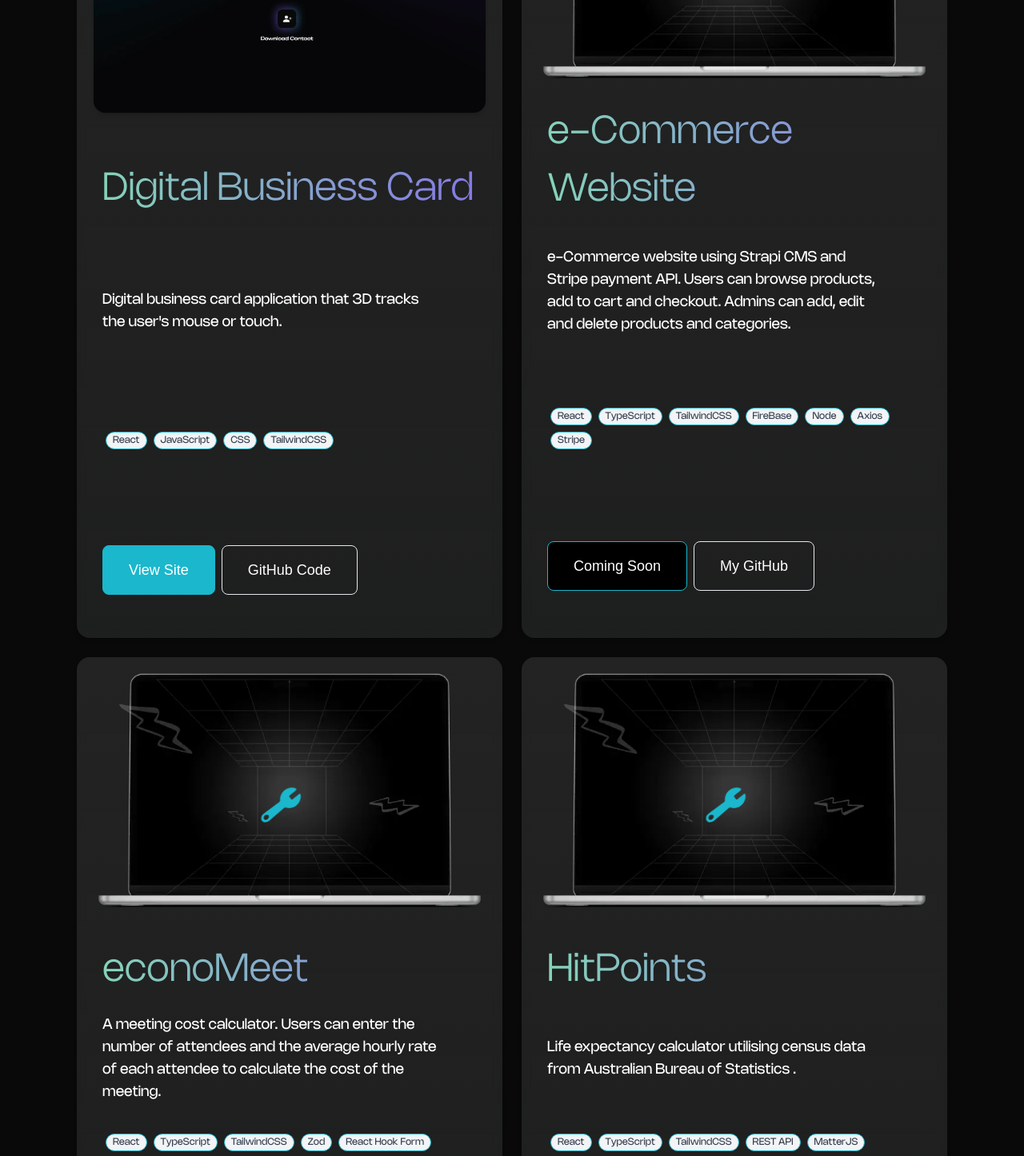
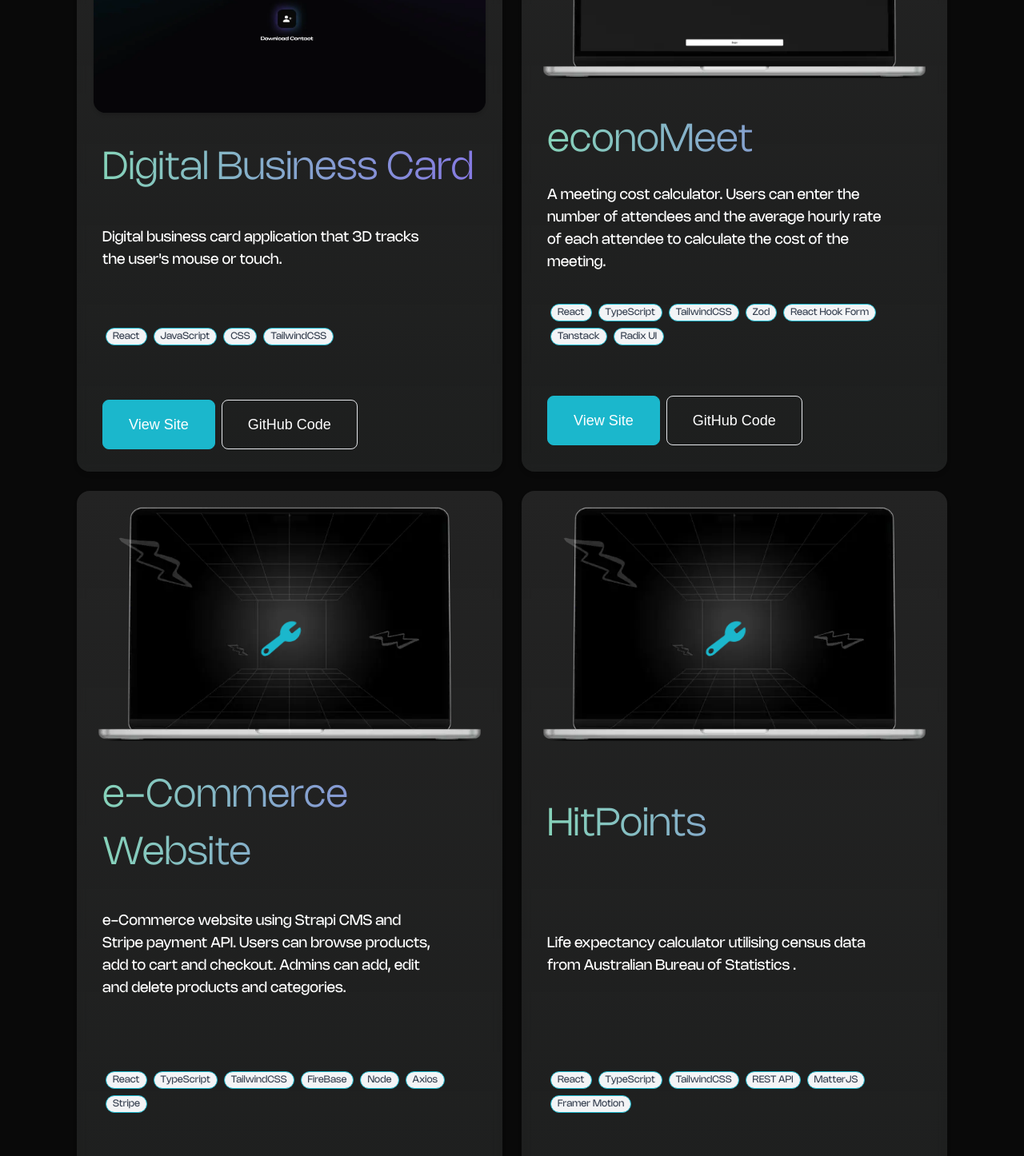
Before and after one commit to TomGegs/My-Portfolio, a React (Vite) app: page /projects in a window 1280 px wide. Shown: the part 1840-3286 px from the top of the page at 80% size. Built offline with nearby package versions, Linux system fonts and the light colour scheme; grey boxes are pictures that could not be loaded; a web font is replaced by a local one.

Commit message:
Included new project - econoMeet

```diff
--- a/src/data/images.js
+++ b/src/data/images.js
@@ -72,6 +72,7 @@ import ProjectWeatherApp from '../assets/ProjectWeatherApp.webp';
 import ProjectFinanceWebsite from '../assets/ProjectFinanceWebsite.webp';
 import ProjectsSpotifyPlaylist from '../assets/ProjectSpotifyPlaylist.webp';
 import BusinessCardProject from '../assets/BusinessCardProject.webp';
+import ProjectsEconoMeet from '../assets/ProjectsEconoMeet.webp';
 
 import underConstruction from '../assets/underConstruction.webp';
 
@@ -145,6 +146,7 @@ const images = {
     CopiRite,
     CopiRiteV1,
     BusinessCardProject,
+    ProjectsEconoMeet,
     contactFg,
     contactBg,
     aboutWorkBg,
--- a/src/data/portfolioItems.js
+++ b/src/data/portfolioItems.js
@@ -35,6 +35,24 @@ export default [
         button2Url: 'https://github.com/TomGegs/businessCard',
     },
     {
+        key: 'meeting calculator',
+        title: 'econoMeet',
+        description:
+            'A meeting cost calculator. Users can enter the number of attendees and the average hourly rate of each attendee to calculate the cost of the meeting.',
+        techUsed: [
+            'React',
+            'TypeScript',
+            'TailwindCSS',
+            'Zod',
+            'React Hook Form',
+            'Tanstack',
+            'Radix UI',
+        ],
+        projectImage: 'ProjectsEconoMeet',
+        button1Url: 'https://meeting-calculator-three.vercel.app/',
+        button2Url: 'https://github.com/TomGegs/MeetingCalculator',
+    },
+    {
         key: 'e-Commerce Website',
         title: 'e-Commerce Website',
         description:
@@ -47,22 +65,6 @@ export default [
             'Node',
             'Axios',
             'Stripe',
-        ],
-        projectImage: 'underConstruction',
-    },
-    {
-        key: 'meeting calculator',
-        title: 'econoMeet',
-        description:
-            'A meeting cost calculator. Users can enter the number of attendees and the average hourly rate of each attendee to calculate the cost of the meeting.',
-        techUsed: [
-            'React',
-            'TypeScript',
-            'TailwindCSS',
-            'Zod',
-            'React Hook Form',
-            'Tanstack',
-            'Radix UI',
         ],
         projectImage: 'underConstruction',
     },
```
Also changed, not shown: src/assets/ProjectsEconoMeet.webp (added).
